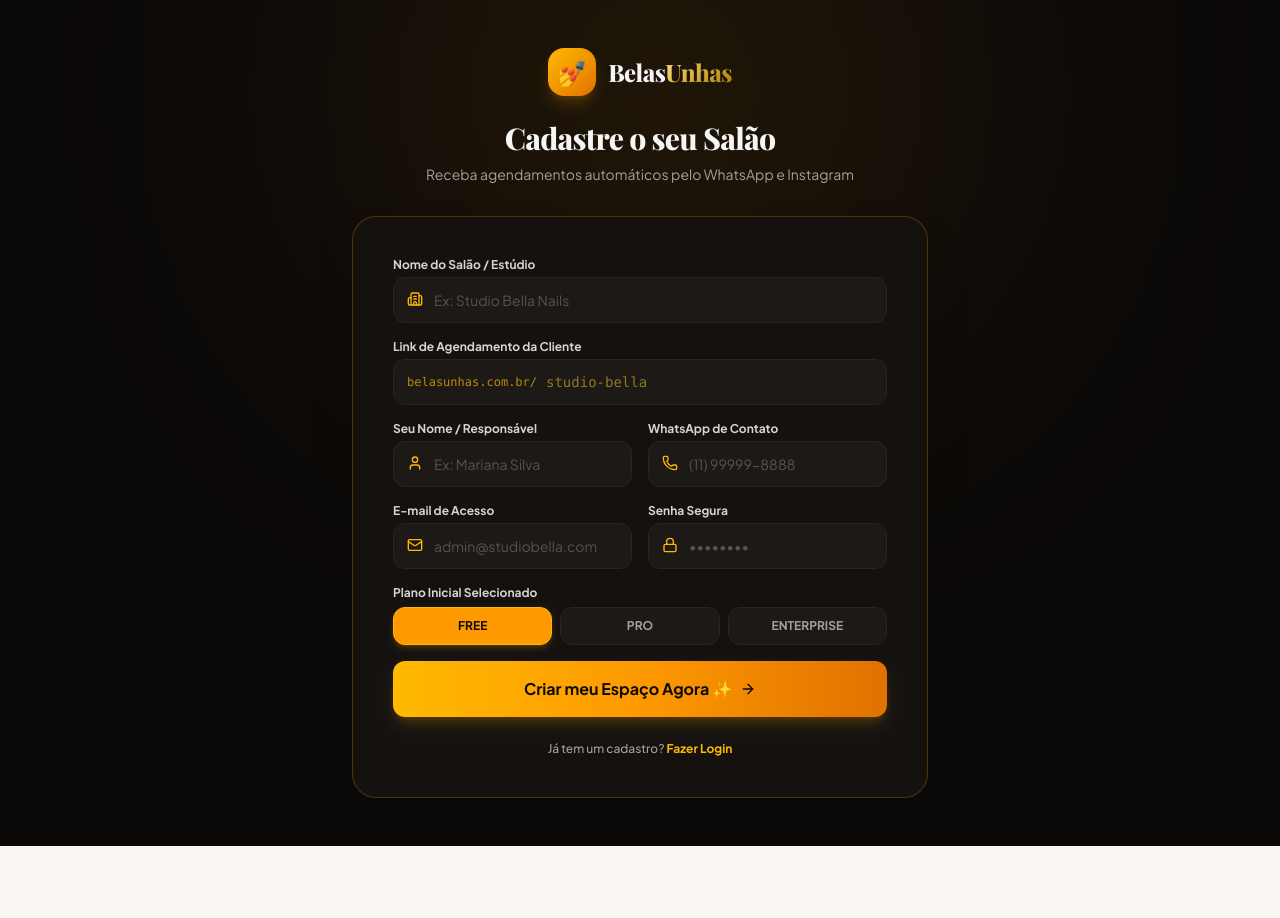
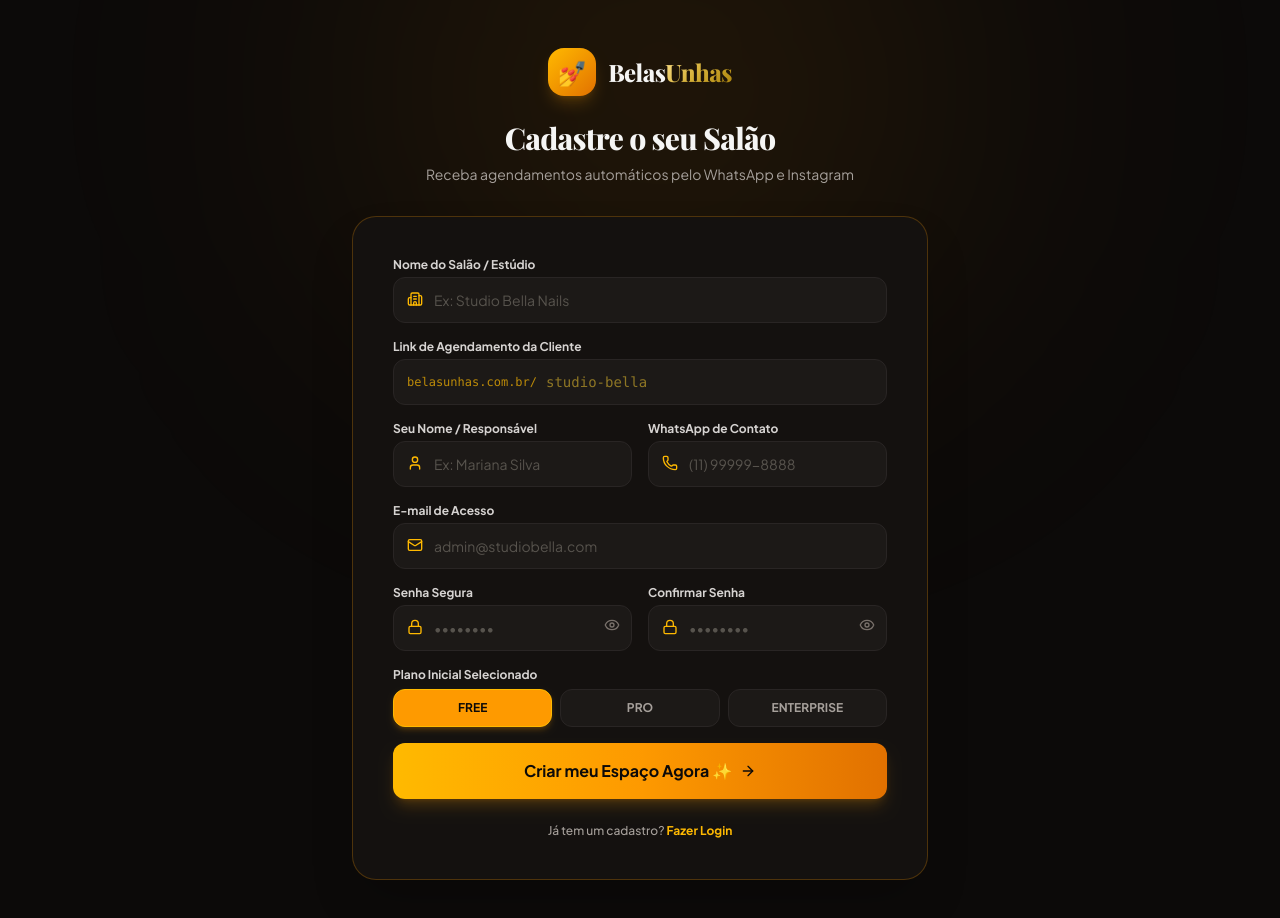
Before and after one commit to Davidds5/manicure_api, a Next.js app in the folder frontend/: page /signup in a window 1280 px wide. Shown: the top 918 px of the page. Before the commit the page ends 846 px from the top, so only its background shows below. Built offline with nearby package versions, Linux system fonts and the light colour scheme; no server answers.

Commit message:
feat(auth): add password visibility toggle, confirm password field and real-time security strength checklist

```diff
--- a/frontend/src/app/(auth)/signup/page.tsx
+++ b/frontend/src/app/(auth)/signup/page.tsx
@@ -3,7 +3,7 @@
 import { useState, Suspense } from 'react';
 import Link from 'next/link';
 import { useRouter, useSearchParams } from 'next/navigation';
-import { Building2, User, Mail, Lock, Phone, ArrowRight, AlertCircle } from 'lucide-react';
+import { Building2, User, Mail, Lock, Phone, ArrowRight, AlertCircle, Eye, EyeOff, Check, X } from 'lucide-react';
 import { fetchApi, setAuthToken } from '@/lib/api';
 
 function SignupForm() {
@@ -14,6 +14,10 @@ function SignupForm() {
   const [loading, setLoading] = useState(false);
   const [error, setError] = useState<string | null>(null);
 
+  const [showPassword, setShowPassword] = useState(false);
+  const [showConfirmPassword, setShowConfirmPassword] = useState(false);
+  const [confirmPassword, setConfirmPassword] = useState('');
+
   const [formData, setFormData] = useState({
     name: '',
     slug: '',
@@ -23,6 +27,12 @@ function SignupForm() {
     password: '',
     plan: initialPlan,
   });
+
+  // Requisitos de força de senha
+  const hasMinLength = formData.password.length >= 6;
+  const hasUpper = /[A-Z]/.test(formData.password);
+  const hasNumber = /[0-9]/.test(formData.password);
+  const passwordsMatch = formData.password !== '' && formData.password === confirmPassword;
 
   const handleNameChange = (e: React.ChangeEvent<HTMLInputElement>) => {
     const val = e.target.value;
@@ -43,8 +53,19 @@ function SignupForm() {
 
   const handleSubmit = async (e: React.FormEvent) => {
     e.preventDefault();
+    setError(null);
+
+    if (!hasMinLength) {
+      setError('A senha deve conter no mínimo 6 caracteres.');
+      return;
+    }
+
+    if (formData.password !== confirmPassword) {
+      setError('As senhas digitadas não coincidem. Verifique e tente novamente.');
+      return;
+    }
+
     setLoading(true);
-    setError(null);
 
     try {
       await fetchApi<any>('/tenants/signup', {
@@ -160,7 +181,6 @@ function SignupForm() {
           </div>
         </div>
 
-        <div className="grid grid-cols-1 sm:grid-cols-2 gap-4">
         <div>
           <label className="block text-xs font-bold text-stone-300 mb-1">E-mail de Acesso</label>
           <div className="relative">
@@ -176,21 +196,86 @@ function SignupForm() {
           </div>
         </div>
 
+        {/* Senha e Confirmação de Senha */}
+        <div className="grid grid-cols-1 sm:grid-cols-2 gap-4">
           <div>
             <label className="block text-xs font-bold text-stone-300 mb-1">Senha Segura</label>
             <div className="relative">
               <Lock className="w-4 h-4 text-amber-400 absolute left-3.5 top-3.5" />
               <input
-                type="password"
+                type={showPassword ? 'text' : 'password'}
                 required
                 placeholder="••••••••"
                 value={formData.password}
                 onChange={(e) => setFormData({ ...formData, password: e.target.value })}
-                className="w-full bg-stone-900 border border-stone-800 rounded-xl pl-10 pr-4 py-3 text-sm text-stone-100 placeholder-stone-600 focus:outline-none focus:border-amber-400 transition"
+                className="w-full bg-stone-900 border border-stone-800 rounded-xl pl-10 pr-10 py-3 text-sm text-stone-100 placeholder-stone-600 focus:outline-none focus:border-amber-400 transition"
               />
+              <button
+                type="button"
+                onClick={() => setShowPassword(!showPassword)}
+                className="absolute right-3 top-3 text-stone-500 hover:text-stone-300 transition cursor-pointer"
+                title={showPassword ? 'Ocultar senha' : 'Ver senha'}
+              >
+                {showPassword ? <EyeOff className="w-4 h-4" /> : <Eye className="w-4 h-4" />}
+              </button>
+            </div>
+          </div>
+
+          <div>
+            <label className="block text-xs font-bold text-stone-300 mb-1">Confirmar Senha</label>
+            <div className="relative">
+              <Lock className="w-4 h-4 text-amber-400 absolute left-3.5 top-3.5" />
+              <input
+                type={showConfirmPassword ? 'text' : 'password'}
+                required
+                placeholder="••••••••"
+                value={confirmPassword}
+                onChange={(e) => setConfirmPassword(e.target.value)}
+                className={`w-full bg-stone-900 border rounded-xl pl-10 pr-10 py-3 text-sm text-stone-100 placeholder-stone-600 focus:outline-none transition ${
+                  confirmPassword && !passwordsMatch
+                    ? 'border-rose-500 focus:border-rose-500'
+                    : confirmPassword && passwordsMatch
+                    ? 'border-emerald-500 focus:border-emerald-500'
+                    : 'border-stone-800 focus:border-amber-400'
+                }`}
+              />
+              <button
+                type="button"
+                onClick={() => setShowConfirmPassword(!showConfirmPassword)}
+                className="absolute right-3 top-3 text-stone-500 hover:text-stone-300 transition cursor-pointer"
+                title={showConfirmPassword ? 'Ocultar confirmação' : 'Ver confirmação'}
+              >
+                {showConfirmPassword ? <EyeOff className="w-4 h-4" /> : <Eye className="w-4 h-4" />}
+              </button>
             </div>
           </div>
         </div>
+
+        {/* Indicador visual de requisitos da senha */}
+        {formData.password.length > 0 && (
+          <div className="p-3 bg-stone-900/60 rounded-xl border border-stone-800 space-y-1.5 text-[11px]">
+            <div className="flex items-center gap-2">
+              {hasMinLength ? <Check className="w-3.5 h-3.5 text-emerald-400" /> : <X className="w-3.5 h-3.5 text-rose-400" />}
+              <span className={hasMinLength ? 'text-emerald-400 font-medium' : 'text-stone-400'}>Mínimo de 6 caracteres</span>
+            </div>
+            <div className="flex items-center gap-2">
+              {hasUpper ? <Check className="w-3.5 h-3.5 text-emerald-400" /> : <X className="w-3.5 h-3.5 text-stone-500" />}
+              <span className={hasUpper ? 'text-emerald-400 font-medium' : 'text-stone-400'}>Pelo menos 1 letra maiúscula (A-Z) (Recomendado)</span>
+            </div>
+            <div className="flex items-center gap-2">
+              {hasNumber ? <Check className="w-3.5 h-3.5 text-emerald-400" /> : <X className="w-3.5 h-3.5 text-stone-500" />}
+              <span className={hasNumber ? 'text-emerald-400 font-medium' : 'text-stone-400'}>Pelo menos 1 número (0-9) (Recomendado)</span>
+            </div>
+            {confirmPassword.length > 0 && (
+              <div className="flex items-center gap-2 pt-1 border-t border-stone-800">
+                {passwordsMatch ? <Check className="w-3.5 h-3.5 text-emerald-400" /> : <X className="w-3.5 h-3.5 text-rose-400" />}
+                <span className={passwordsMatch ? 'text-emerald-400 font-bold' : 'text-rose-400 font-medium'}>
+                  {passwordsMatch ? 'Senhas conferem!' : 'As senhas não coincidem'}
+                </span>
+              </div>
+            )}
+          </div>
+        )}
 
         <div>
           <label className="block text-xs font-bold text-stone-300 mb-1.5">Plano Inicial Selecionado</label>
@@ -200,7 +285,7 @@ function SignupForm() {
                 key={p}
                 type="button"
                 onClick={() => setFormData({ ...formData, plan: p })}
-                className={`py-2.5 rounded-xl text-xs font-bold border transition ${
+                className={`py-2.5 rounded-xl text-xs font-bold border transition cursor-pointer ${
                   formData.plan === p
                     ? 'border-amber-400 bg-amber-500 text-stone-950 shadow-md shadow-amber-500/20'
                     : 'border-stone-800 bg-stone-900 text-stone-400 hover:border-amber-500/30'
@@ -214,8 +299,8 @@ function SignupForm() {
 
         <button
           type="submit"
-          disabled={loading}
-          className="w-full mt-4 bg-gradient-to-r from-amber-400 via-amber-500 to-amber-600 hover:from-amber-500 hover:to-amber-700 text-stone-950 font-black py-4 rounded-xl shadow-lg shadow-amber-500/20 transition flex items-center justify-center gap-2 disabled:opacity-50"
+          disabled={loading || (formData.password !== '' && !passwordsMatch)}
+          className="w-full mt-4 bg-gradient-to-r from-amber-400 via-amber-500 to-amber-600 hover:from-amber-500 hover:to-amber-700 text-stone-950 font-black py-4 rounded-xl shadow-lg shadow-amber-500/20 transition flex items-center justify-center gap-2 disabled:opacity-50 cursor-pointer"
         >
           {loading ? (
             <div className="w-5 h-5 border-2 border-stone-950/30 border-t-stone-950 rounded-full animate-spin" />
```
Lines whose indentation alone changed are shown as unchanged.
